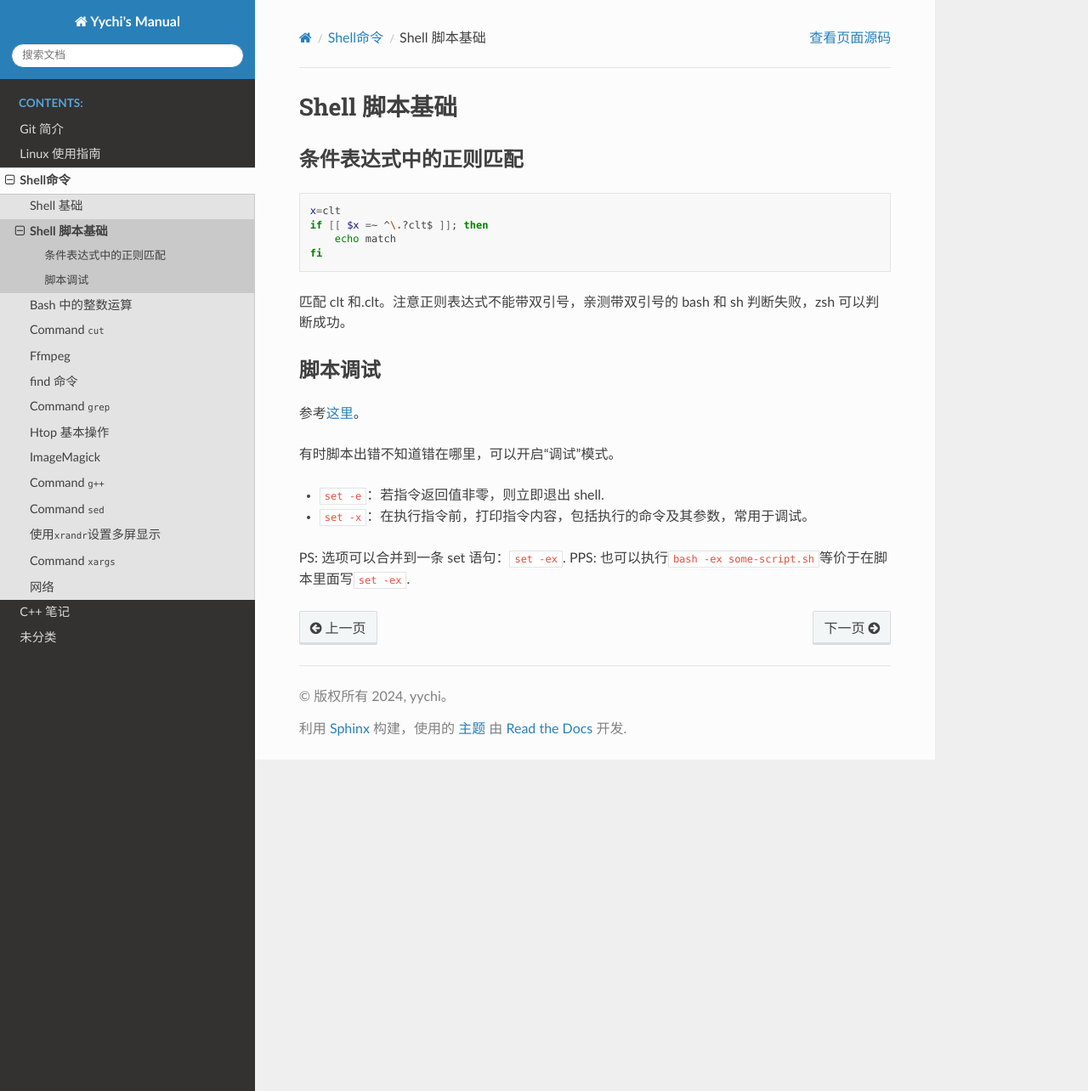
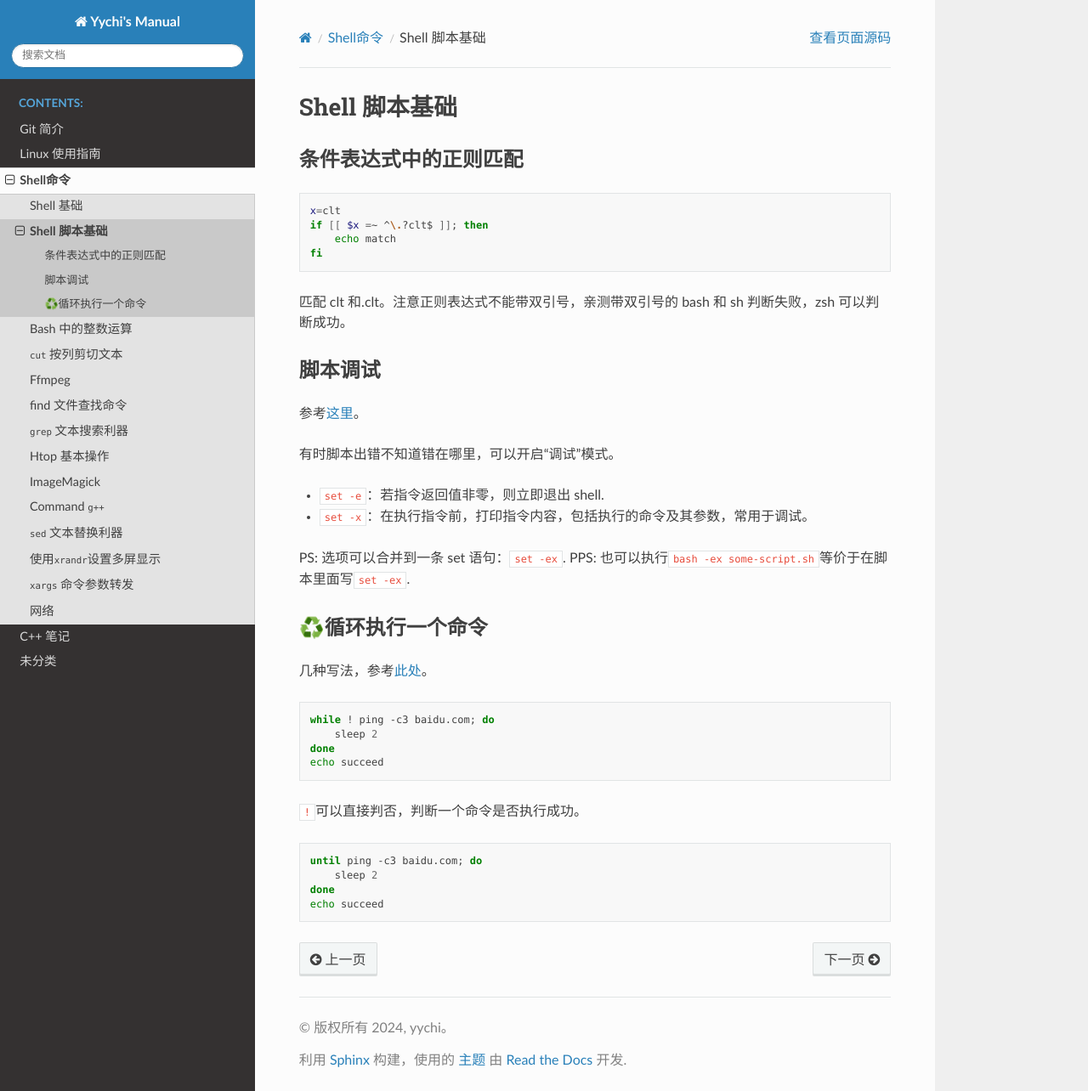
Before and after one commit to guyueshui/PManual, a Sphinx documentation site: the page built from source/docs/shell/shell-script.md, in a window 1280 px wide and 1284 px high. Shown: the whole window at 85% size. Built offline with Sphinx 7.4.7 and the Read the Docs theme 3.1.0, drawn with Linux system fonts in a browser that asks for light colours.

Commit message:
[update] how to loop a command in shell

````diff
--- a/source/docs/shell/find.md
+++ b/source/docs/shell/find.md
@@ -1,5 +1,5 @@
-find 命令
-=========
+find 文件查找命令
+================
 
 ```bash
 $ find --help
--- a/source/docs/shell/shell-script.md
+++ b/source/docs/shell/shell-script.md
@@ -24,3 +24,24 @@ fi
 
 PS: 选项可以合并到一条 set 语句：`set -ex`.
 PPS: 也可以执行`bash -ex some-script.sh`等价于在脚本里面写`set -ex`.
+
+♻️循环执行一个命令
+-----------------
+
+几种写法，参考[此处](https://www.cnblogs.com/yychuyu/p/12967366.html)。
+
+```bash
+while ! ping -c3 baidu.com; do
+    sleep 2
+done
+echo succeed
+```
+
+`!`可以直接判否，判断一个命令是否执行成功。
+
+```bash
+until ping -c3 baidu.com; do
+    sleep 2
+done
+echo succeed
+```
--- a/source/docs/shell/xargs.md
+++ b/source/docs/shell/xargs.md
@@ -1,8 +1,11 @@
-## Command `xargs`
+## `xargs` 命令参数转发
 
 ```bash
 $ whatis xargs
 xargs (1)            - build and execute command lines from standard input
+
+# -i is equivalent to -I{}
+echo "https://github.com/abc/efg.git" | xargs -i git clone {}
 ```
 
 Ref:
````
Also changed, not shown: source/docs/shell/cut.md (+1 -1 lines), source/docs/shell/grep.md (+1 -1 lines), source/docs/shell/sed.md (+1 -1 lines).
